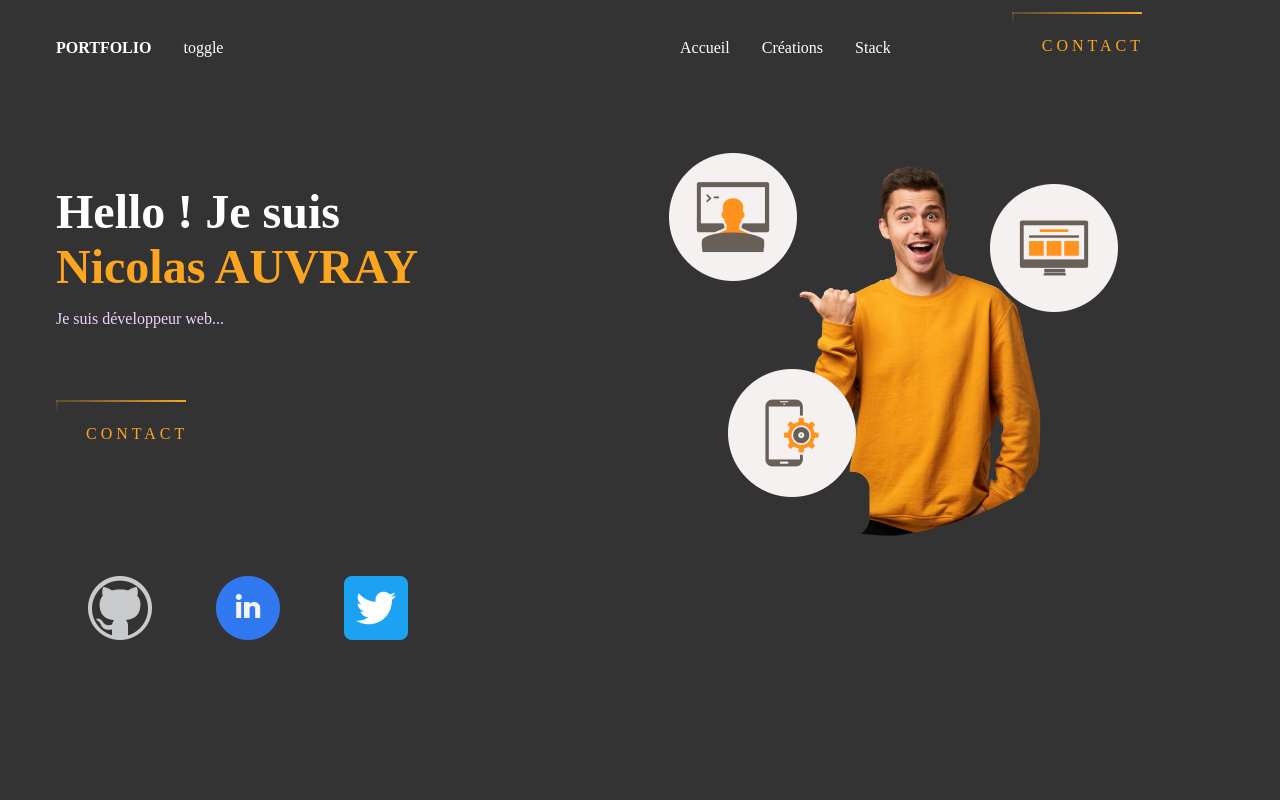
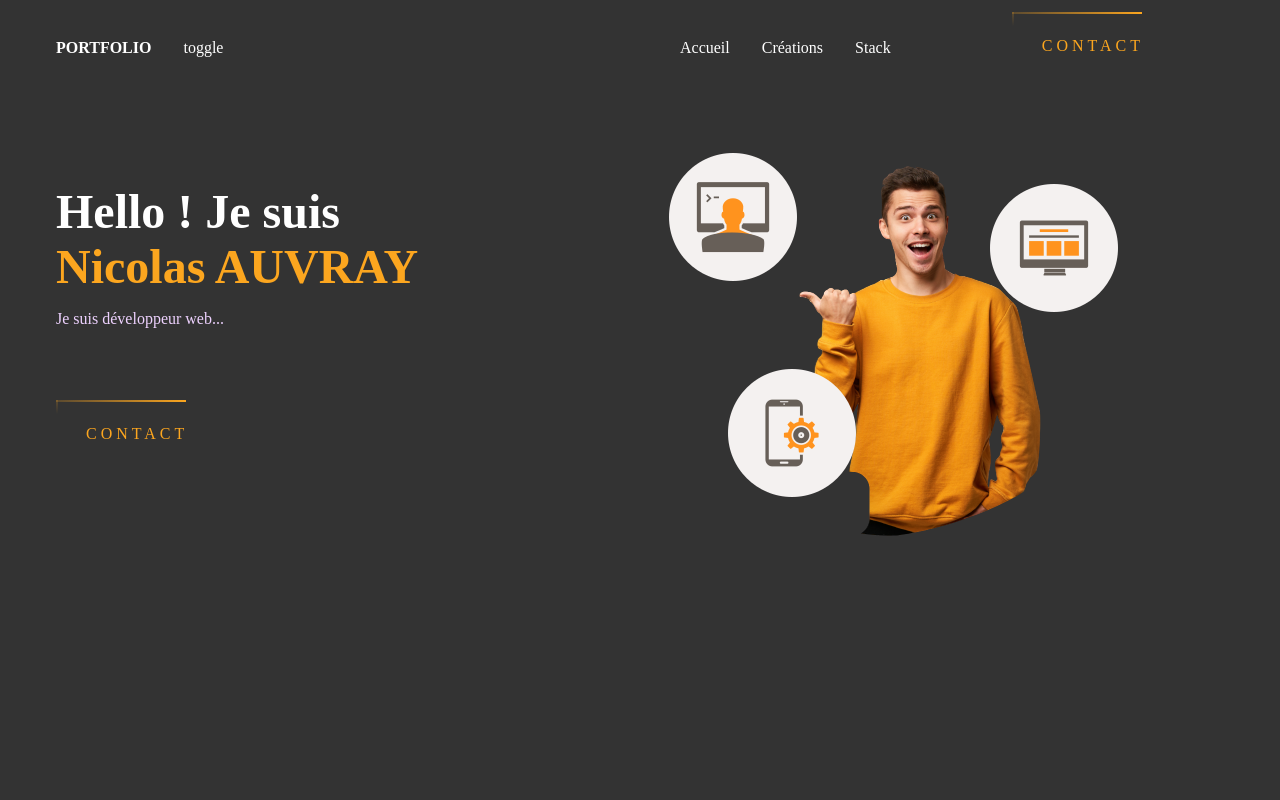
Before and after one commit to nicovray/Nicolas_AUVRAY, a React (Vite) app in the folder frontend/: page / in a window 1280 px wide. Shown: the top 800 px of the page. Built offline with nearby package versions, Linux system fonts and the light colour scheme.

Commit message:
suppression des réseaux sociaux dans l'introduction

```diff
--- a/frontend/src/components/Intro.jsx
+++ b/frontend/src/components/Intro.jsx
@@ -1,9 +1,6 @@
 import React from "react";
 import FloatingDiv from "./FloatingDiv";
 import "./Intro.css";
-import Github from "../assets/Github.png";
-import Linkedin from "../assets/Linkedin.png";
-import Twitter from "../assets/Twitter.png";
 import boy from "../assets/boy.png";
 import Dev from "../assets/Dev.png";
 import Mobil from "../assets/Mobil.png";
@@ -27,11 +24,6 @@
             Contact
           </a>
         </div>
-        <div className="i-icons">
-          <img src={Github} alt="" />
-          <img src={Linkedin} alt="" />
-          <img src={Twitter} alt="" />
-        </div>
       </div>
       <div className="i-right">
         <img src={boy} alt="" />
```
